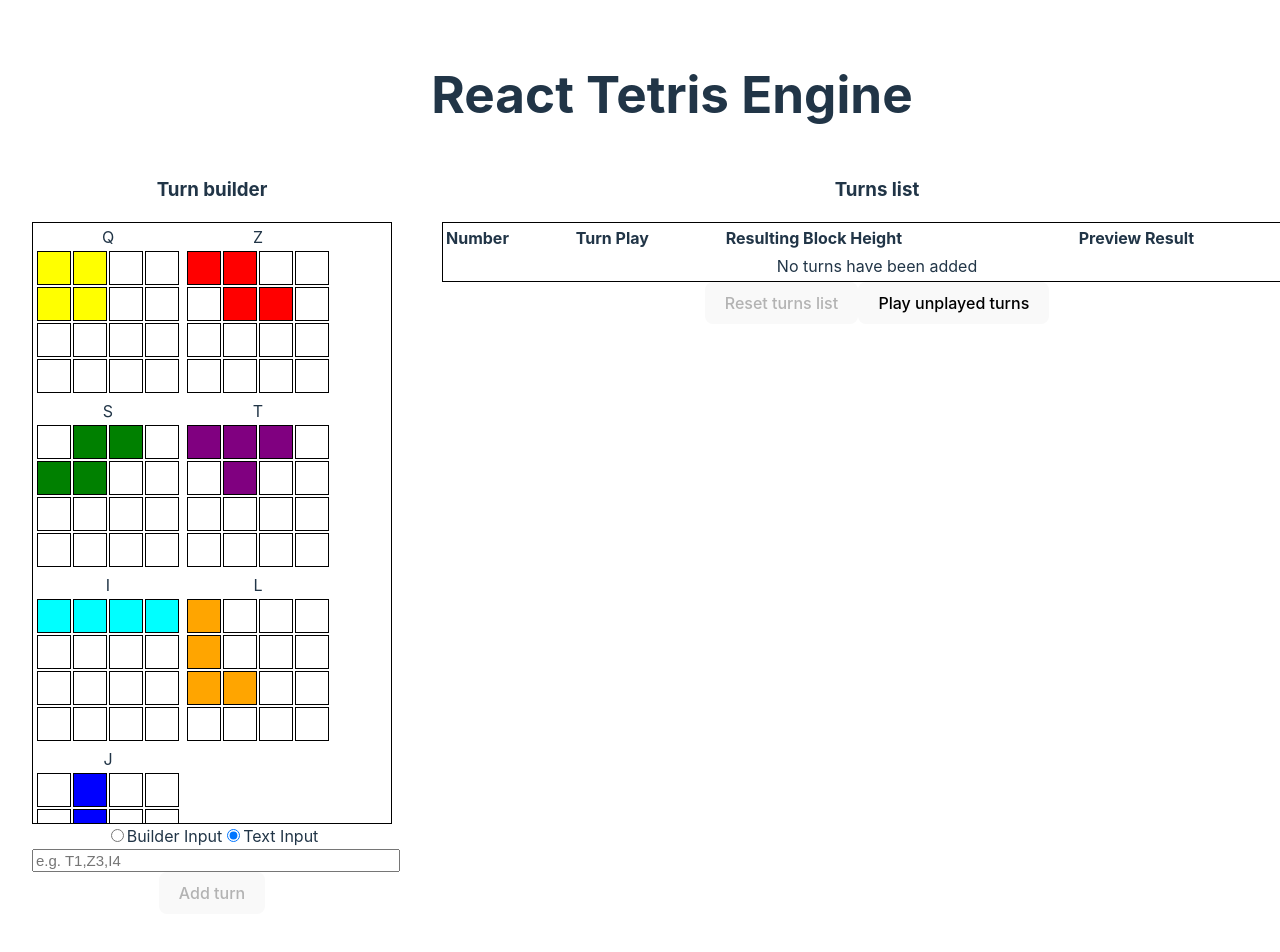
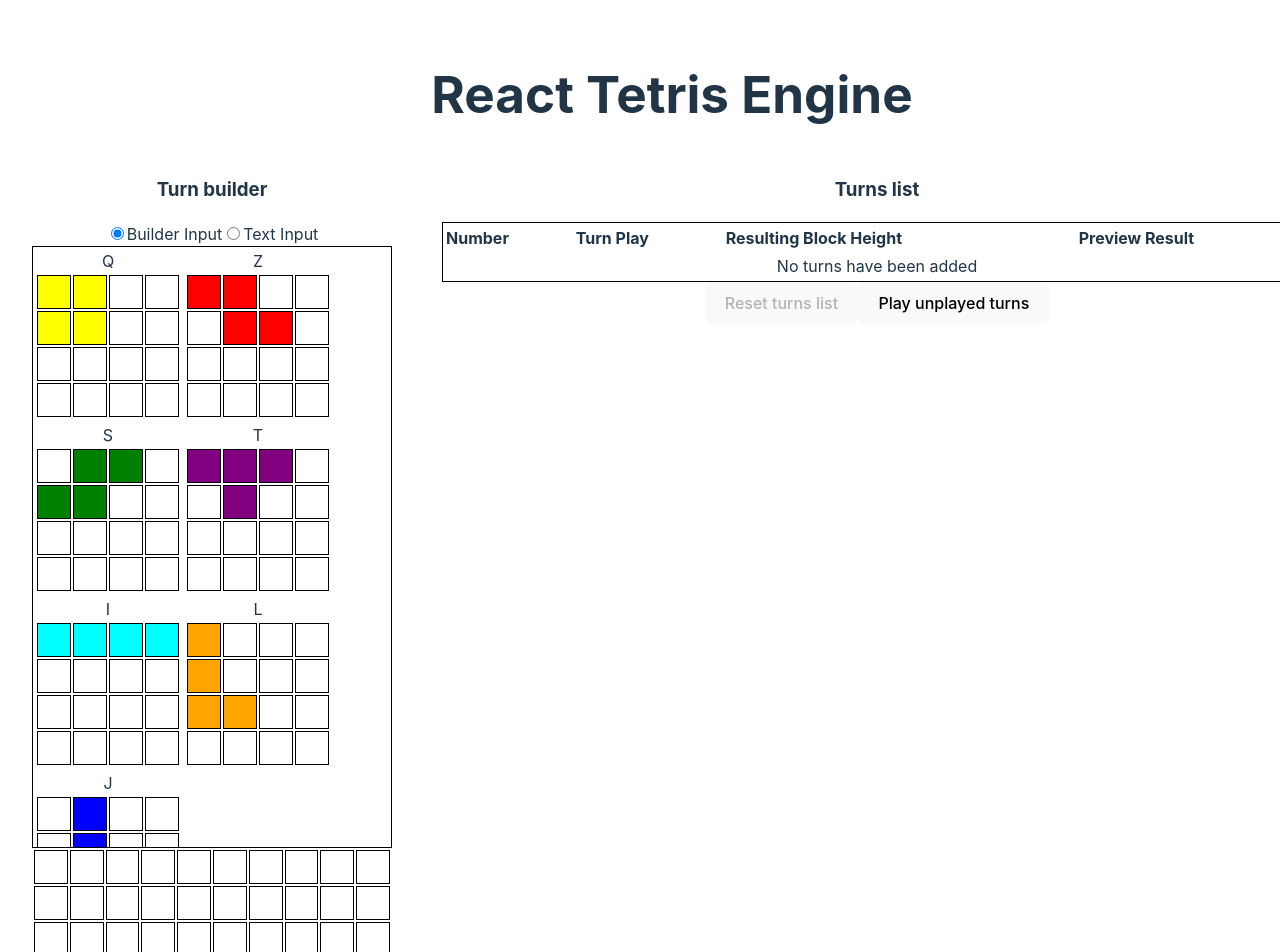
Before and after one commit to hamcrypto/drw-tetris, a React (Vite) app: page / in a window 1280 px wide. Shown: the top 952 px of the page. Built offline with nearby package versions, Linux system fonts and the light colour scheme.

Commit message:
Refactor turn builder

```diff
--- a/src/components/TurnBuilder/TurnBuilder.tsx
+++ b/src/components/TurnBuilder/TurnBuilder.tsx
@@ -17,36 +17,34 @@ interface TurnBuilderProps {
 
 const INITIAL_GRID = createGrid(TETRIS_COL_COUNT, TETRONIMO_ROW_COUNT);
 
+type turnBuilderInputTypes = "builder" | "text";
+
 function TurnBuilder({ setTurnsList }: TurnBuilderProps) {
   const [activeTetronimo, setActiveTetronimo] = useState<Tetromino | null>(
     null
   );
   const [turnInput, setTurnInput] = useState<Turn[]>([]);
   const [freeTextInput, setFreeTextInput] = useState<string>("");
-  const [selectedInputType, setSelectedInputType] = useState<
-    "builder" | "text"
-  >("text");
+  const [selectedInputType, setSelectedInputType] =
+    useState<turnBuilderInputTypes>("builder");
   const [turnSelectorGridPreview, setTurnSelectorGridPreview] =
     useState<Grid>(INITIAL_GRID);
 
+  const handleSelectedInputTypeChange = (newType: turnBuilderInputTypes) => {
+    setSelectedInputType(newType);
+    setTurnInput([]);
+    setFreeTextInput("");
+  };
   return (
     <div>
       <h3>Turn builder</h3>
-      <TetronimoSelector
-        activeTetronimo={activeTetronimo}
-        setActiveTetronimo={setActiveTetronimo}
-      />
       <div>
         <label>
           <input
             type="radio"
             value="builder"
             checked={selectedInputType === "builder"}
-            onChange={() => {
-              setSelectedInputType("builder");
-              setTurnInput([]);
-              setFreeTextInput("");
-            }}
+            onChange={() => handleSelectedInputTypeChange("builder")}
           />
           Builder Input
         </label>
@@ -55,17 +53,12 @@ function TurnBuilder({ setTurnsList }: TurnBuilderProps) {
             type="radio"
             value="text"
             checked={selectedInputType === "text"}
-            onChange={() => {
-              setSelectedInputType("text");
-              setTurnInput([]);
-              setFreeTextInput("");
-            }}
+            onChange={() => handleSelectedInputTypeChange("text")}
           />
           Text Input
         </label>
       </div>
 
-      {/* Input Form */}
       <form
         onSubmit={(e) => {
           e.preventDefault();
@@ -76,9 +69,12 @@ function TurnBuilder({ setTurnsList }: TurnBuilderProps) {
           }
         }}
       >
-        {/* Builder Input */}
         {selectedInputType === "builder" && (
           <>
+            <TetronimoSelector
+              activeTetronimo={activeTetronimo}
+              setActiveTetronimo={setActiveTetronimo}
+            />
             <GridDisplay
               gridState={turnSelectorGridPreview}
               gridOptions={{
```
